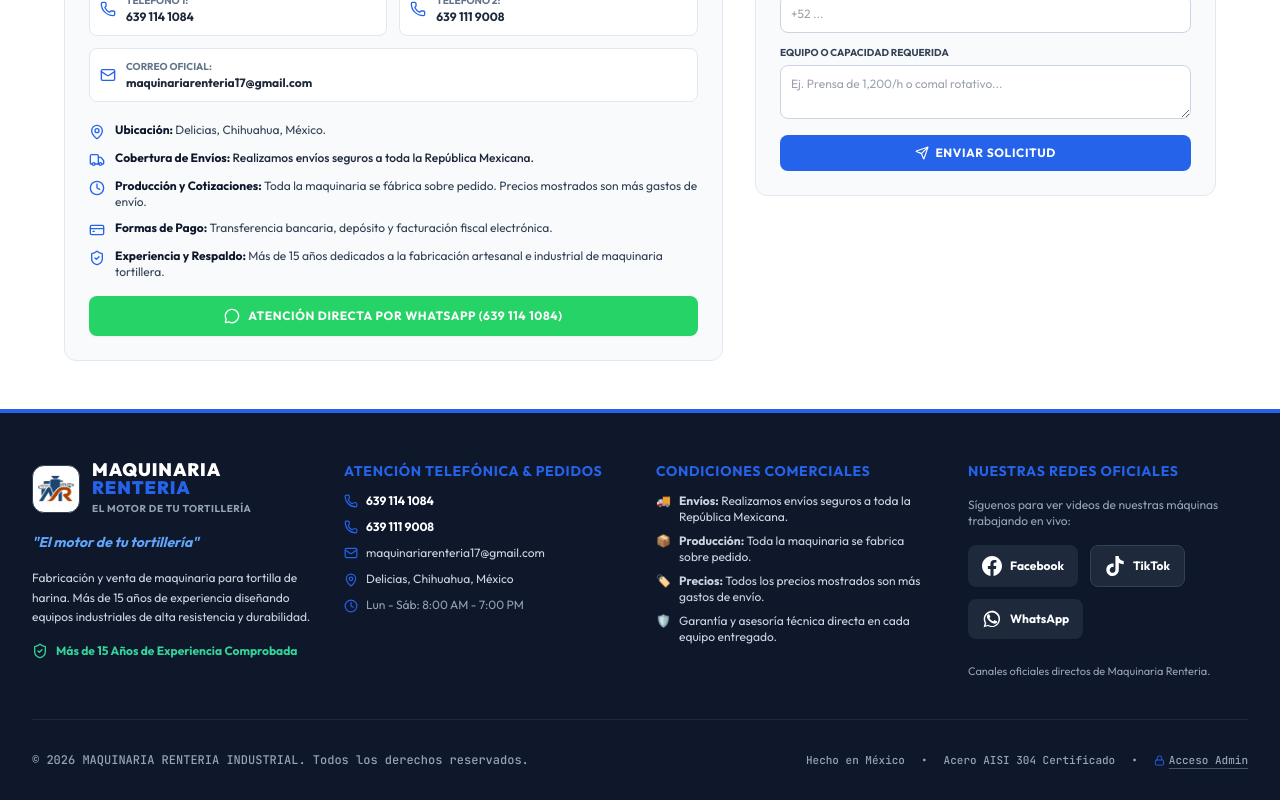
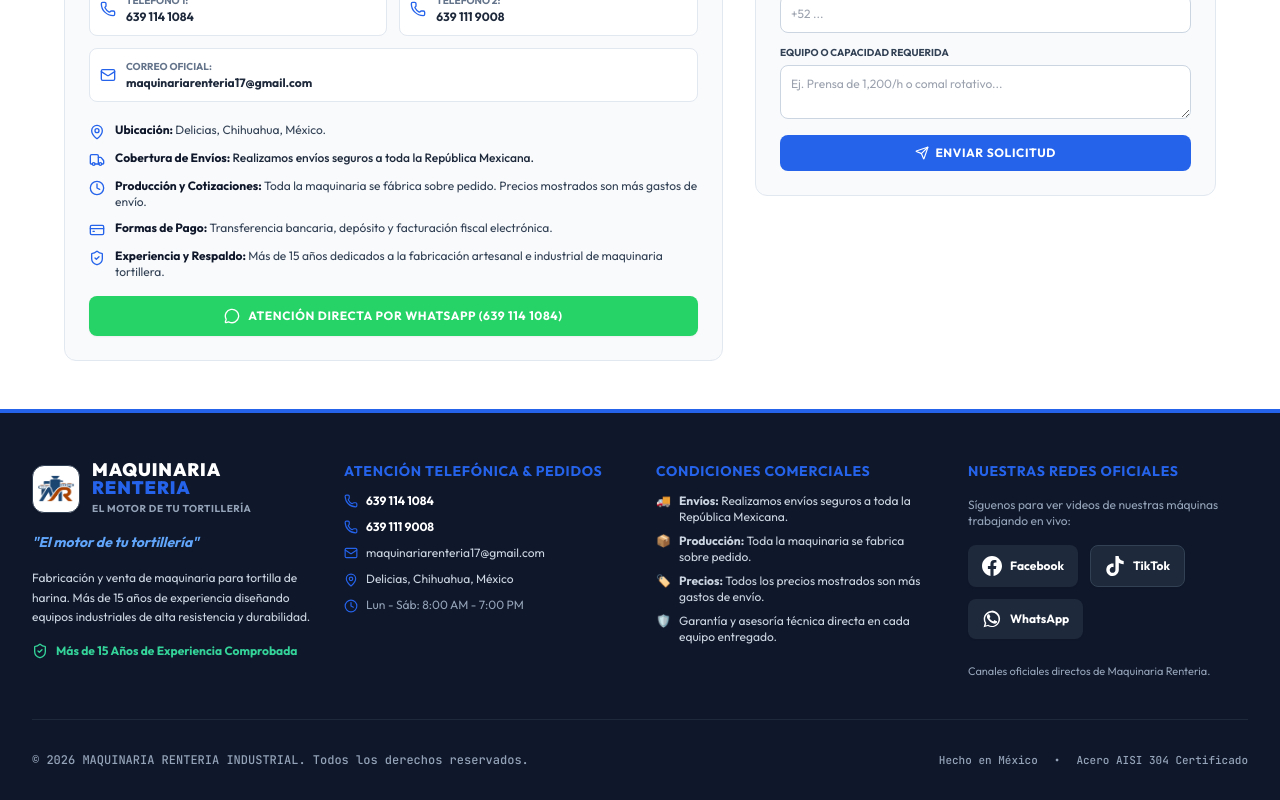
Before and after one commit to maquinariarenteria/tortilleria-renteria, a React (Vite) app: page / in a window 1280 px wide. Shown: the part 5129-5929 px from the top of the page. Built offline with nearby package versions, Linux system fonts and the light colour scheme.

Commit message:
refactor: eliminar enlaces y rastros del administrador anterior dejando unicamente el nuevo panel

```diff
--- a/src/components/Footer.tsx
+++ b/src/components/Footer.tsx
@@ -1,5 +1,5 @@
 import React from 'react';
-import { Phone, Mail, MapPin, Clock, ShieldCheck, Lock } from 'lucide-react';
+import { Phone, Mail, MapPin, Clock, ShieldCheck } from 'lucide-react';
 import { getSiteConfig } from '../utils/adminStore';
 
 export const Footer: React.FC = () => {
@@ -179,15 +179,6 @@ export const Footer: React.FC = () => {
             <span>Hecho en México</span>
             <span>•</span>
             <span>Acero AISI 304 Certificado</span>
-            <span>•</span>
-            <a
-              href="#admin"
-              className="text-slate-400 hover:text-white transition flex items-center gap-1 underline underline-offset-4 decoration-slate-600 hover:decoration-white"
-              title="Panel de Administración"
-            >
-              <Lock size={11} className="text-[#2563eb]" />
-              <span>Acceso Admin</span>
-            </a>
           </div>
         </div>
 
--- a/src/components/admin/tabs/SeguridadTab.tsx
+++ b/src/components/admin/tabs/SeguridadTab.tsx
@@ -1,5 +1,5 @@
 import React, { useState } from 'react';
-import { getStoredSecurityLogs, INITIAL_SECURITY_SETTINGS } from '../../../utils/adminStore';
+import { getStoredSecurityLogs, INITIAL_SECURITY_SETTINGS, setAdminAuthenticated } from '../../../utils/adminStore';
 import { SecurityAuditLog, SecuritySettings } from '../../../types/admin';
 import { CLOUDFLARE_CONFIG_INFO } from '../../../services/adminService';
 import { Shield, Lock, AlertTriangle, KeyRound, CheckCircle2, UserCheck, Terminal, Ban } from 'lucide-react';
@@ -164,7 +164,7 @@ export const SeguridadTab: React.FC = () => {
             <span>Sesión activa en este navegador</span>
             <button
               onClick={() => {
-                localStorage.removeItem('mr_admin_auth_v1');
+                setAdminAuthenticated(false);
                 window.location.hash = '';
                 window.location.reload();
               }}
--- a/src/utils/adminStore.ts
+++ b/src/utils/adminStore.ts
@@ -73,8 +73,8 @@ const DEFAULT_CONFIG: SiteConfig = {
 const STORAGE_KEYS = {
   CONFIG: 'mr_site_config_v1',
   MACHINES: 'mr_machines_catalog_v1',
-  AUTH: 'mr_admin_auth_v1',
-  AUTH_TOKEN: 'mr_admin_token_v1',
+  AUTH: 'mr_admin_cloudflare_auth_v2',
+  AUTH_TOKEN: 'mr_admin_cloudflare_token_v2',
   QUOTES: 'mr_quotes_v2',
   APPOINTMENTS: 'mr_appointments_v1',
   SALES: 'mr_sales_v2',
@@ -87,9 +87,17 @@ const STORAGE_KEYS = {
   SECURITY: 'mr_security_v1',
   SETTINGS: 'mr_settings_exact_v1',
   ANALYTICS: 'mr_real_analytics_v1',
-  LEGACY_ORDERS: 'mr_orders_v1',
-  LEGACY_INQUIRIES: 'mr_inquiries_v1',
 };
+
+// Purge any leftover session or cache from the old administrator
+try {
+  if (typeof window !== 'undefined' && window.localStorage) {
+    localStorage.removeItem('mr_admin_auth_v1');
+    localStorage.removeItem('mr_admin_token_v1');
+    localStorage.removeItem('mr_orders_v1');
+    localStorage.removeItem('mr_inquiries_v1');
+  }
+} catch {}
 
 // Initial Mock / Realistic Data
 export const INITIAL_QUOTES: CustomerQuote[] = [
```
